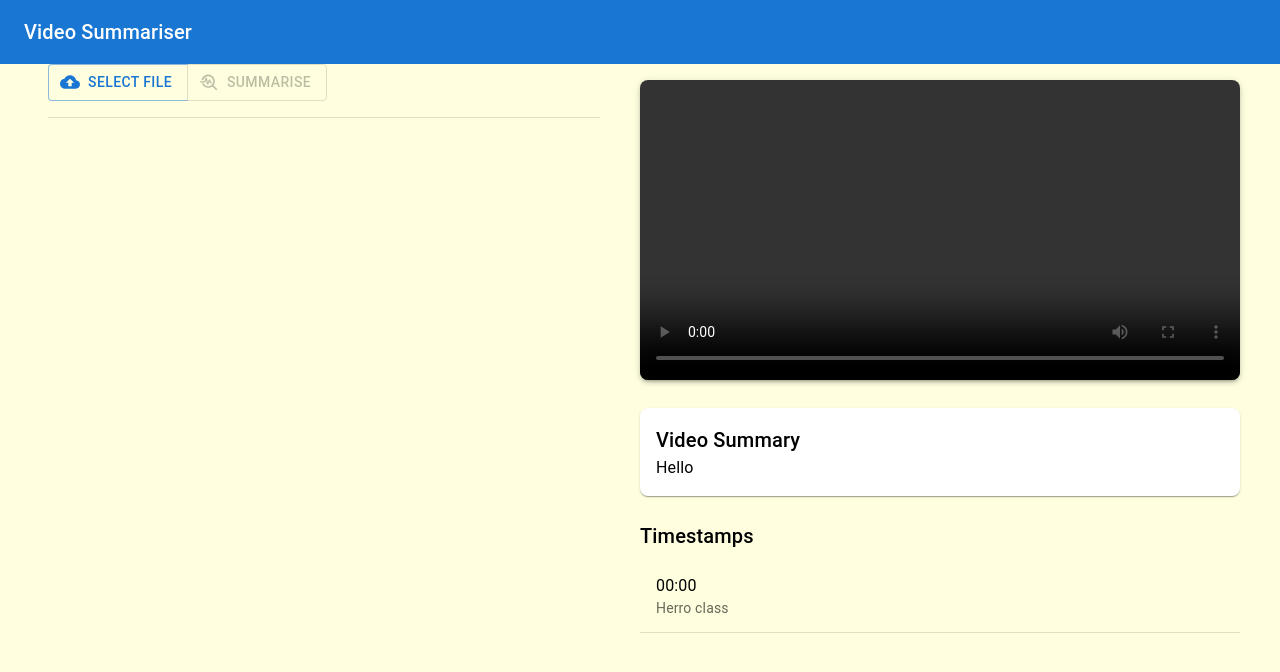
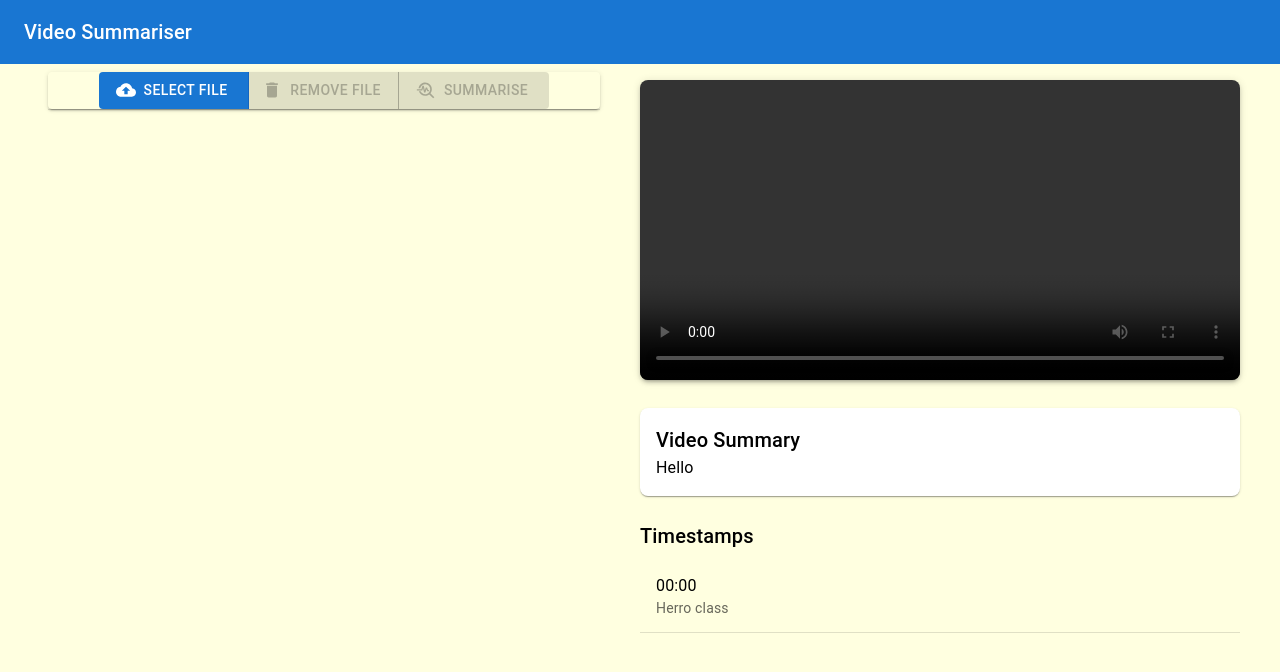
Before and after one commit to Siyan-G/hack-roll2025, a React (Create React App) app in the folder frontend/: page / in a window 1280 px wide. Shown: the top 672 px of the page. Built offline with nearby package versions, Linux system fonts and the light colour scheme.

Commit message:
modified:   frontend/src/components/input/uploadcontainer.jsx 	modified:   frontend/src/components/input/video-container.jsx

```diff
--- a/frontend/src/components/input/uploadcontainer.jsx
+++ b/frontend/src/components/input/uploadcontainer.jsx
@@ -5,6 +5,8 @@ import CloudUploadIcon from '@mui/icons-material/CloudUpload';
 import { styled } from '@mui/system';
 import VideoContainer from './video-container';
 import TroubleshootIcon from "@mui/icons-material/Troubleshoot";
+import DeleteIcon from "@mui/icons-material/Delete";
+import { Card, CardMedia } from "@mui/material";
 
 const VisuallyHiddenInput = styled("input")({
   clip: "rect(0 0 0 0)",
@@ -25,21 +27,39 @@ export default function UploadContainer() {
 
   const handleChange = (event) => {
     const files = event.target.files;
-    setVideoFile(files[0]);
+    setVideoFile(URL.createObjectURL(files[0]));
     setReady(true);
 
   }
 
+  const handleDelete = () => {
+    setVideoFile(null);
+    setReady(false);
+  }
+
     return (
-      <Container sx={{ display: "flex", flexDirection: "column", width: "50%", gap: 2 }}>
-        <VideoContainer inputVideoFile={videoFile} />
-        <ButtonGroup variant="outlined" aria-label="outlined primary button group">
+      <Container
+        sx={{
+          display: "flex",
+          flexDirection: "column",
+          width: "50%",
+          padding: 1,
+        }}
+      >
+        {ready && <Card sx={{ borderRadius: 2, boxShadow: 3, alignContent: "center", justifyContent: "center", marginBottom: "8px" }}>
+          <CardMedia component="video" controls src={videoFile} />
+        </Card>}
+        <ButtonGroup
+          variant="contained"
+          aria-label="outlined primary button group"
+          sx={{ alignContent: "center", justifyContent: "center" }}
+        >
           <Button
             component="label"
             role={undefined}
             tabIndex={-1}
             startIcon={<CloudUploadIcon />}
-            sx={{ width: "140px" }}
+            sx={{ width: "150px" }}
           >
             Select File
             <VisuallyHiddenInput type="file" onChange={handleChange} multiple />
@@ -48,15 +68,25 @@ export default function UploadContainer() {
             component="label"
             role={undefined}
             tabIndex={-1}
+            startIcon={<DeleteIcon />}
+            sx={{ width: "150px" }}
+            disabled={!ready}
+            onClick={handleDelete}
+          >
+            Remove File
+          </Button>
+          <Button
+            component="label"
+            role={undefined}
+            tabIndex={-1}
             startIcon={<TroubleshootIcon />}
-            sx={{ width: "140px" }}
+            sx={{ width: "150px" }}
             disabled={!ready}
             onClick={() => console.log("Summarising")}
           >
             Summarise
           </Button>
         </ButtonGroup>
-
         <Divider></Divider>
       </Container>
     );
--- a/frontend/src/components/input/video-container.jsx
+++ b/frontend/src/components/input/video-container.jsx
@@ -14,11 +14,11 @@ export default function VideoContainer({ inputVideoFile }) {
 
   return (
     <>
-      {videoFile &&
-        <Card sx={{ width: '600px', borderRadius: 2, boxShadow: 3 }}>
-          <CardMedia component="video" controls src={videoFile} />
+      {videoFile && (
+        <Card sx={{ width: "100%", borderRadius: 2, boxShadow: 3 }}>
+            <CardMedia component="video" controls src={videoFile} />
         </Card>
-      }
+      )}
     </>
   );
 }
```
